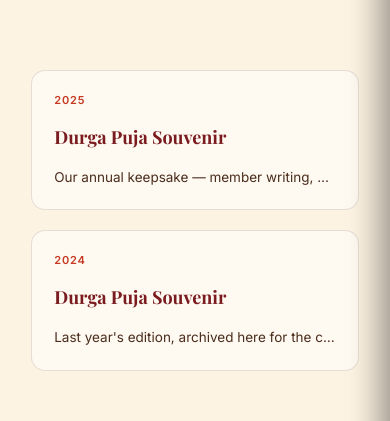
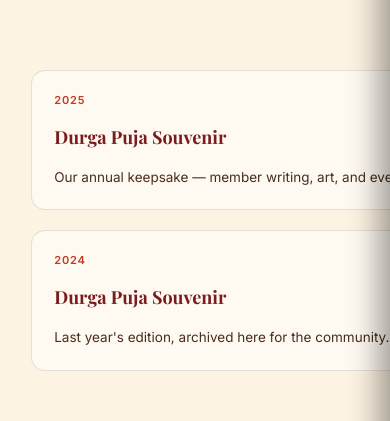
Before and after one commit to ankursc-cola/ankur-website, a React (Vite) app: page /publications in a window 390 px wide. Shown: the part 388-809 px from the top of the page. Built offline with nearby package versions, Linux system fonts and the light colour scheme; no server answers; a web font is replaced by a local one.

Commit message:
Publication card fix 23

```diff
--- a/src/index.css
+++ b/src/index.css
@@ -654,34 +654,11 @@ button{font-family:inherit;}
 }
 
 .pub-card {
-  width: 480px;
+  width: 420px;
   flex: 0 0 auto; /* never shrinks, never grows — fixed dimension always */
   box-sizing: border-box;
 }
 
-@media (max-width: 600px) {
-  .pub-card {
-    width: 100%;
-    flex: 1 1 100%; /* on mobile, card fills the row instead of a fixed 480px */
-  }
-}
-
-@media (max-width: 420px) {
-  .pub-row {
-    flex-direction: column; /* stack cover image above text on very narrow phones */
-  }
-
-  .pub-thumb {
-    width: 90px;
-    align-self: flex-start;
-  }
-}
-
-@media (max-width: 420px) {
-  .pub-blurb {
-    white-space: normal;
-  }
-}
 
 .pub-row {
   display: flex;
```
